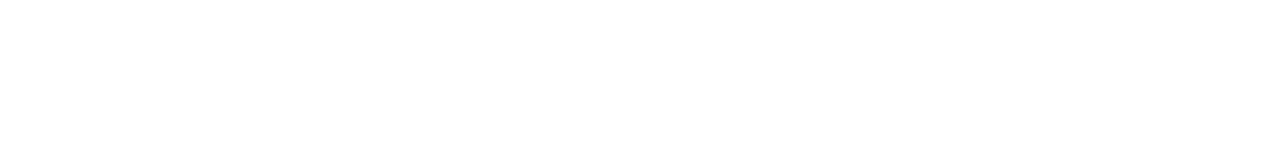
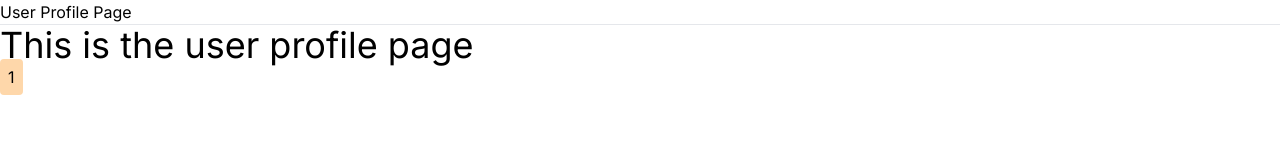
Before and after one commit to tiffmc1/trek-name-trivia, a Next.js app: page /profile/1 in a window 1280 px wide. Before the commit this address had no page. Shown: the top 160 px of the page. Built offline with nearby package versions, Linux system fonts and the light colour scheme.

Commit message:
PROFILE: basic user profile pages created

```diff
--- /dev/null
+++ b/src/app/profile/[id]/page.tsx
@@ -0,0 +1,12 @@
+import React from "react";
+
+export default function UserProfilePage({ params }: any) {
+	return (
+		<div>
+			<h1>User Profile Page</h1>
+			<hr />
+			<p className="text-4xl">This is the user profile page</p>
+			<span className="p-2 rounded bg-orange-200">{params.id}</span>
+		</div>
+	);
+}
--- /dev/null
+++ b/src/app/profile/page.tsx
@@ -0,0 +1,11 @@
+import React from "react";
+
+export default function ProfilePage() {
+	return (
+		<div>
+			<h1>Profile Page</h1>
+			<hr />
+			<div>This is the profile page</div>
+		</div>
+	);
+}
```
